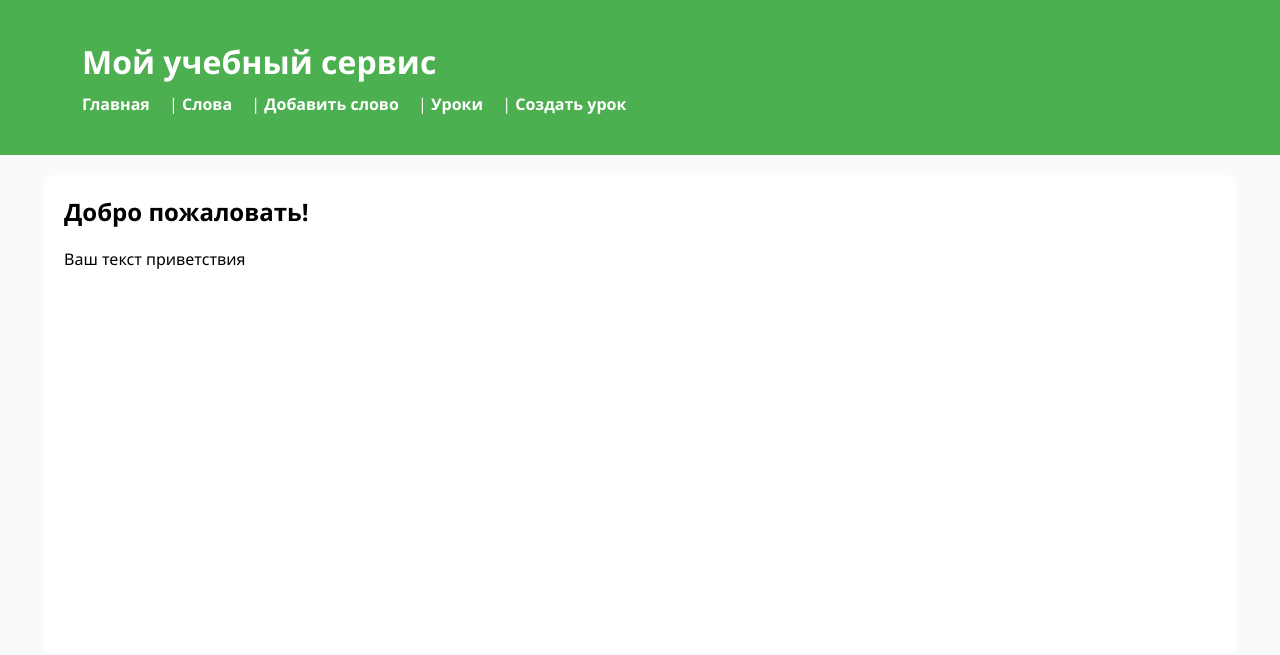
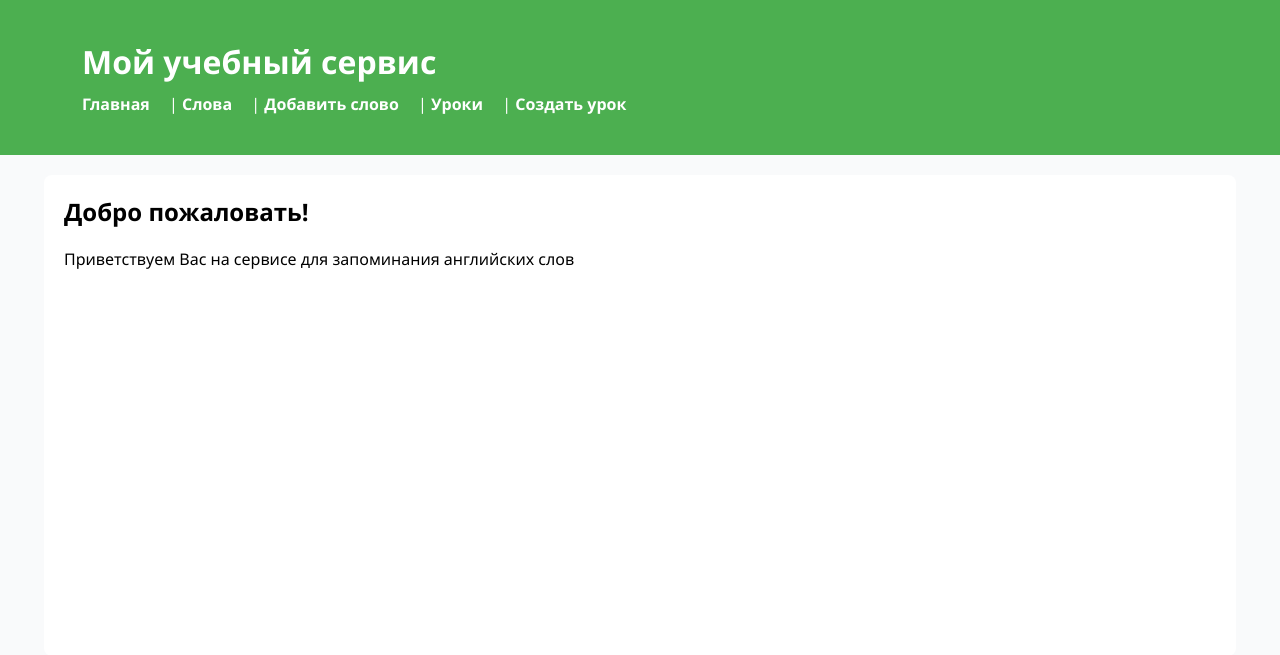
Before and after one commit to sarseniy/education, a Django app: page / in a window 1280 px wide. Shown: the top 655 px of the page. Run offline with Django 5.2, Linux system fonts and the light colour scheme.

Commit message:
home page fix

```diff
--- a/education_app/templates/education_app/home.html
+++ b/education_app/templates/education_app/home.html
@@ -1,5 +1,5 @@
 {% extends 'education_app/base.html' %}
 {% block content %}
   <h2>Добро пожаловать!</h2>
-  <p>Ваш текст приветствия</p>
+  <p>Приветствуем Вас на сервисе для запоминания английских слов</p>
 {% endblock %}
```
